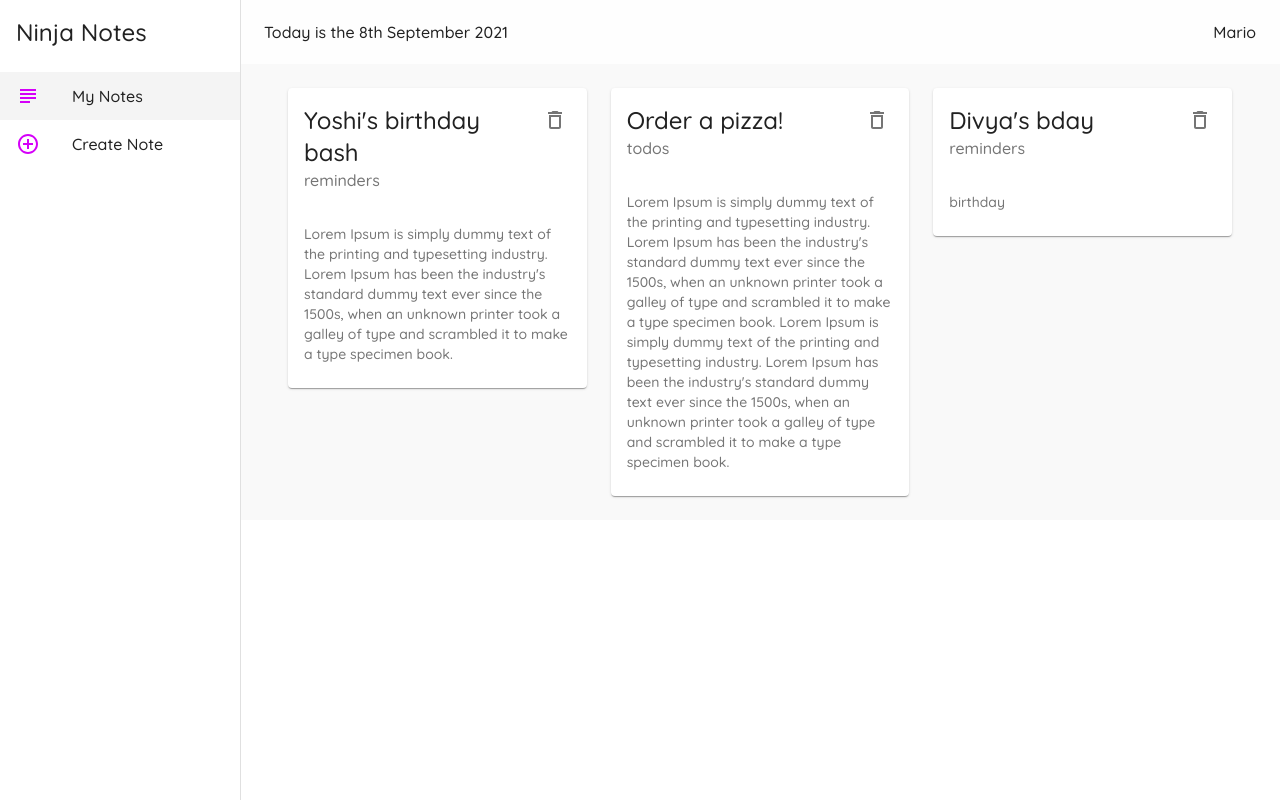
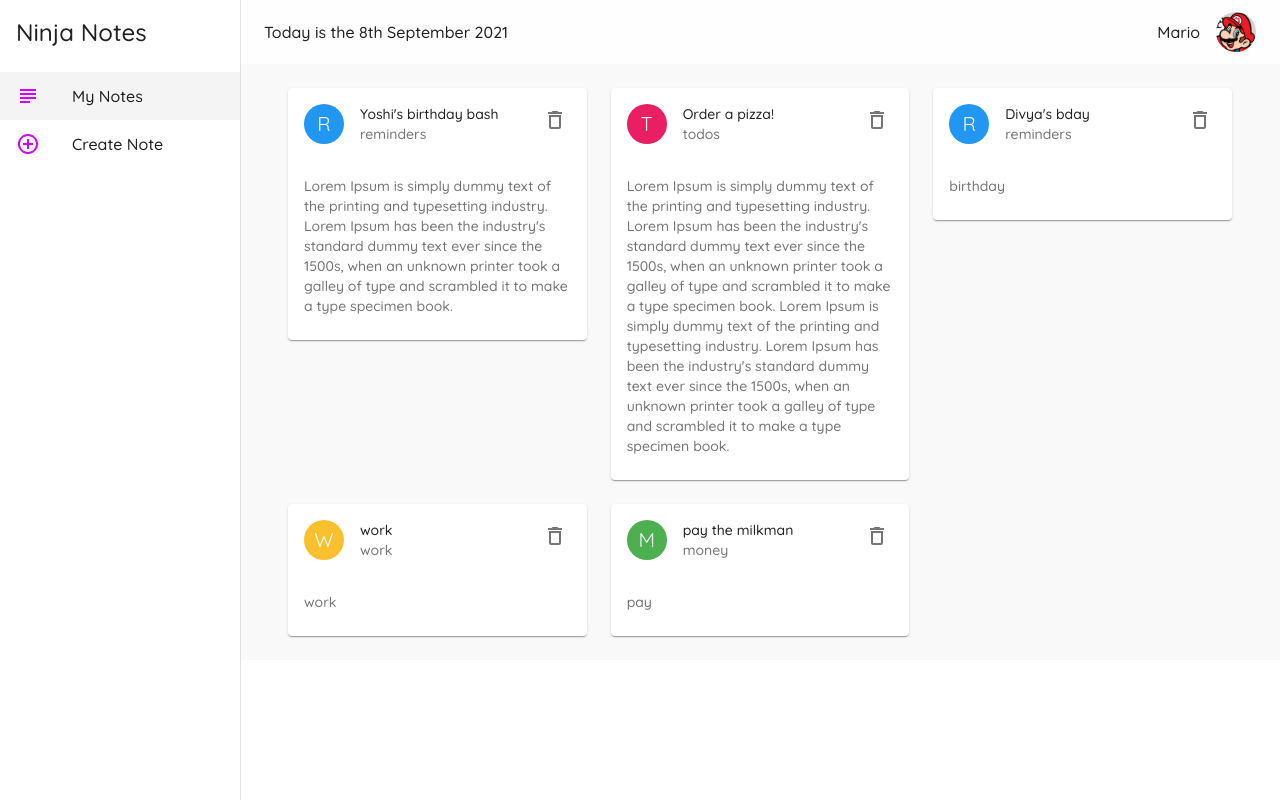
Before and after one commit to ukaran11/material-ui-tutorial, a React (Create React App) app: page / in a window 1280 px wide. Built offline with nearby package versions, Linux system fonts and the light colour scheme; data requests are answered from the project's data file.

Commit message:
Utsav | Added avatar to navbar & to individual items with associated colors

```diff
--- a/data/db.json
+++ b/data/db.json
@@ -17,6 +17,18 @@
       "details": "birthday",
       "category": "reminders",
       "id": 4
+    },
+    {
+      "title": "work",
+      "details": "work",
+      "category": "work",
+      "id": 5
+    },
+    {
+      "title": "pay the milkman",
+      "details": "pay",
+      "category": "money",
+      "id": 6
     }
   ]
 }
--- a/src/components/Layout.js
+++ b/src/components/Layout.js
@@ -1,4 +1,4 @@
-import { makeStyles } from '@material-ui/core';
+import { Avatar, makeStyles } from '@material-ui/core';
 import Drawer from '@material-ui/core/Drawer';
 import { Typography } from '@material-ui/core';
 import  List  from '@material-ui/core/List';
@@ -40,6 +40,9 @@ const useStyles = makeStyles((theme) => {
         toolbar: theme.mixins.toolbar,
         date: {
             flexGrow: 1
+        },
+        avatar: {
+            marginLeft: theme.spacing(2),
         }
     }
 })
@@ -71,6 +74,7 @@ export default function Layout({ children }) {
                     <Typography>
                         Mario
                     </Typography>
+                    <Avatar src="/mario-av.png" className={classes.avatar}/>
                 </Toolbar>
             </AppBar>
             <Drawer
--- a/src/components/NoteCard.js
+++ b/src/components/NoteCard.js
@@ -2,15 +2,23 @@ import React from 'react';
 import Card from '@material-ui/core/Card';
 import CardHeader from '@material-ui/core/CardHeader';
 import CardContent from '@material-ui/core/CardContent';
-import { IconButton, makeStyles, Typography } from '@material-ui/core';
+import { Avatar, IconButton, makeStyles, Typography } from '@material-ui/core';
 import { DeleteOutlined } from '@material-ui/icons';
+import { blue, green, pink, yellow } from '@material-ui/core/colors';
 
 const useStyles = makeStyles({
-    test: {
-        border: (note) => {
-            if (note.category === 'work') {
-                return '1px solid red'
+    avatar: {
+        backgroundColor: (note) => {
+            if(note.category === 'work') {
+                return yellow[700]
             }
+            if(note.category === 'money') {
+                return green[500]
+            }
+            if(note.category === 'todos') {
+                return pink[500]
+            }
+            return blue[500]
         }
     }
 })
@@ -20,8 +28,13 @@ export default function NoteCard({ note, handleDelete }) {
 
     return (
         <div>
-            <Card elevation={1} className={classes.test}>
+            <Card elevation={1}>
                 <CardHeader
+                    avatar = {
+                        <Avatar className={classes.avatar}>
+                            {note.category[0].toUpperCase()}
+                        </Avatar>
+                    }
                     action = {
                         <IconButton onClick={() => handleDelete(note.id)}>
                             <DeleteOutlined />
```
Also changed, not shown: public/mario-av.png (added).
